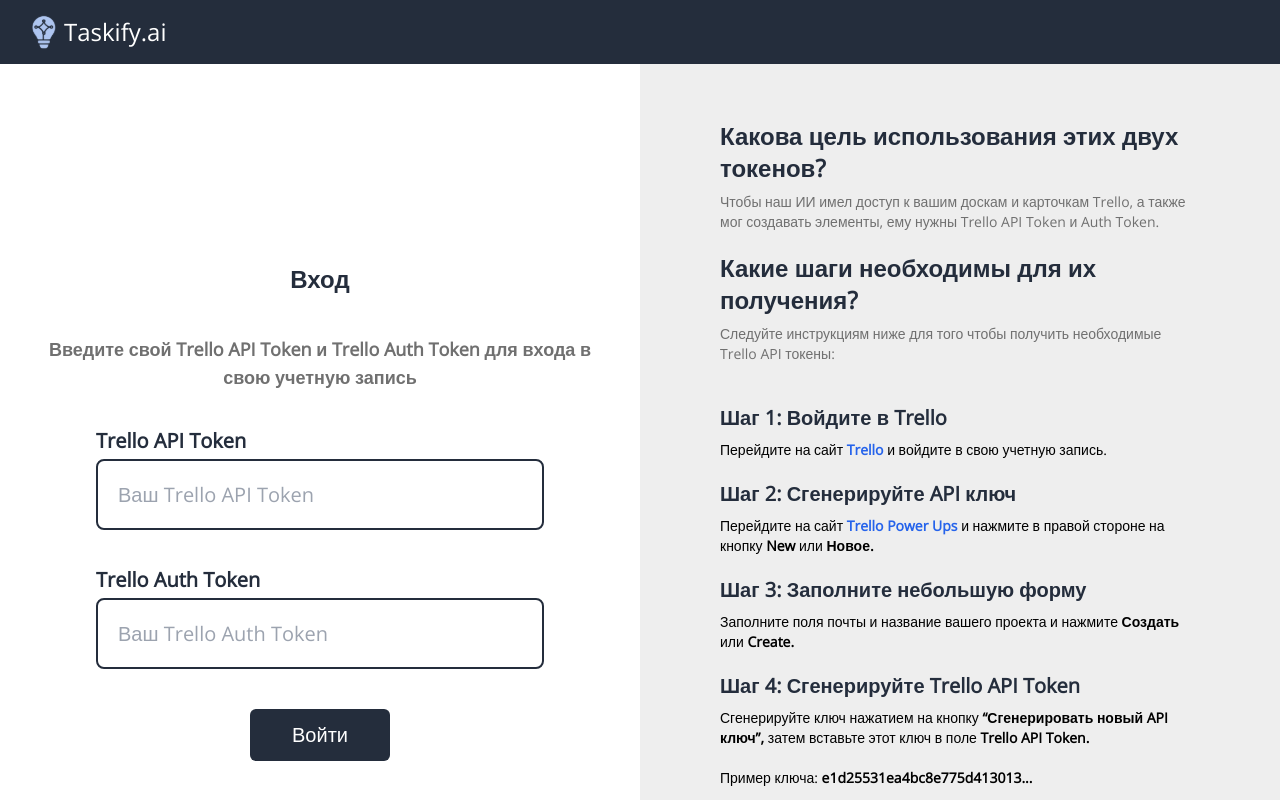
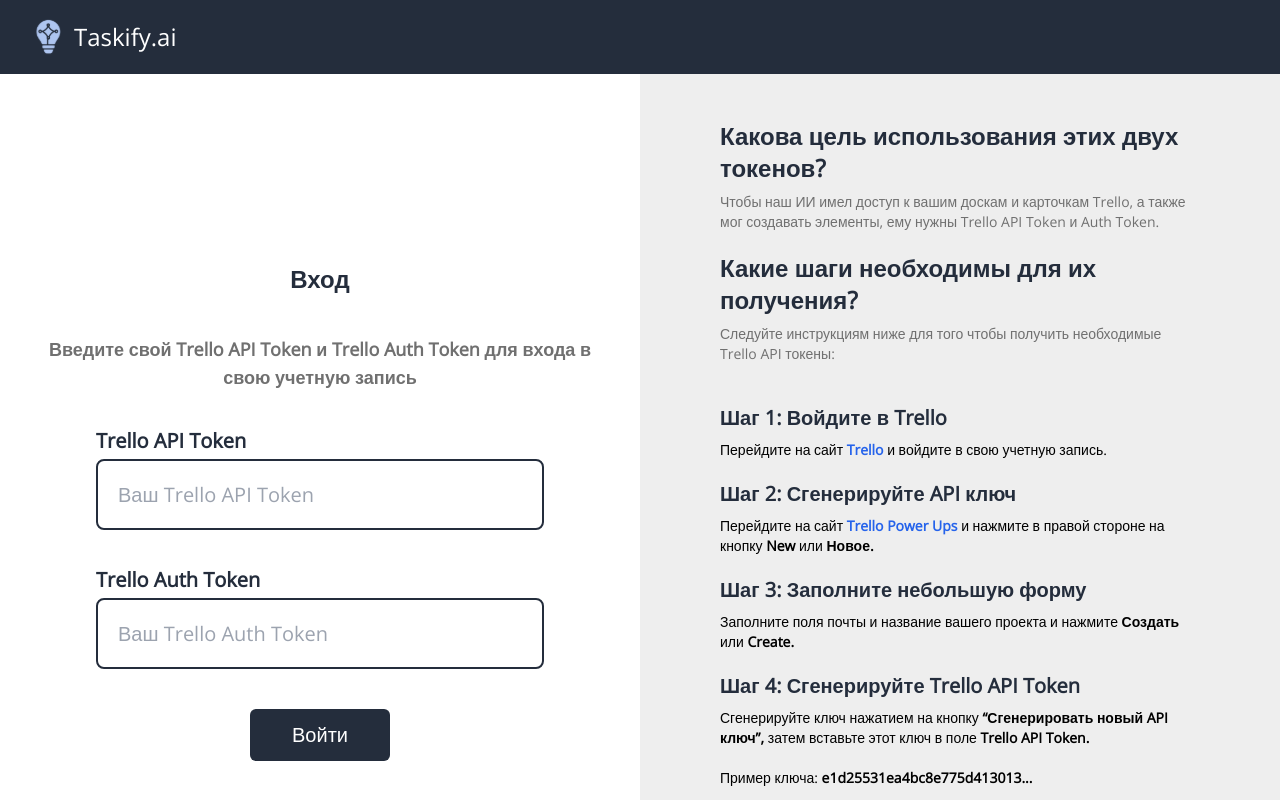
Before and after one commit to Madikensky/nf-pm-ai, a Next.js app in the folder frontend/: page /login in a window 1280 px wide. Shown: the top 800 px of the page. Built offline with nearby package versions, Linux system fonts and the light colour scheme.

Commit message:
feat: add new logo

```diff
--- a/frontend/src/app/components/Header.tsx
+++ b/frontend/src/app/components/Header.tsx
@@ -29,7 +29,7 @@
       } w-full`}
     >
       <div className="flex items-center justify-center">
-        <Image src="/logo-taskif.svg" alt="logo" width={40} height={40} />
+        <Image src="/logo_taskify.svg" alt="logo" width={50} height={50} />
         <p className="cursor-default sm:text-sm md:text-xl lg:text-2xl text-white font-medium">
           Taskify.ai
         </p>
```
Also changed, not shown: frontend/public/logo-taskif.svg (deleted).
